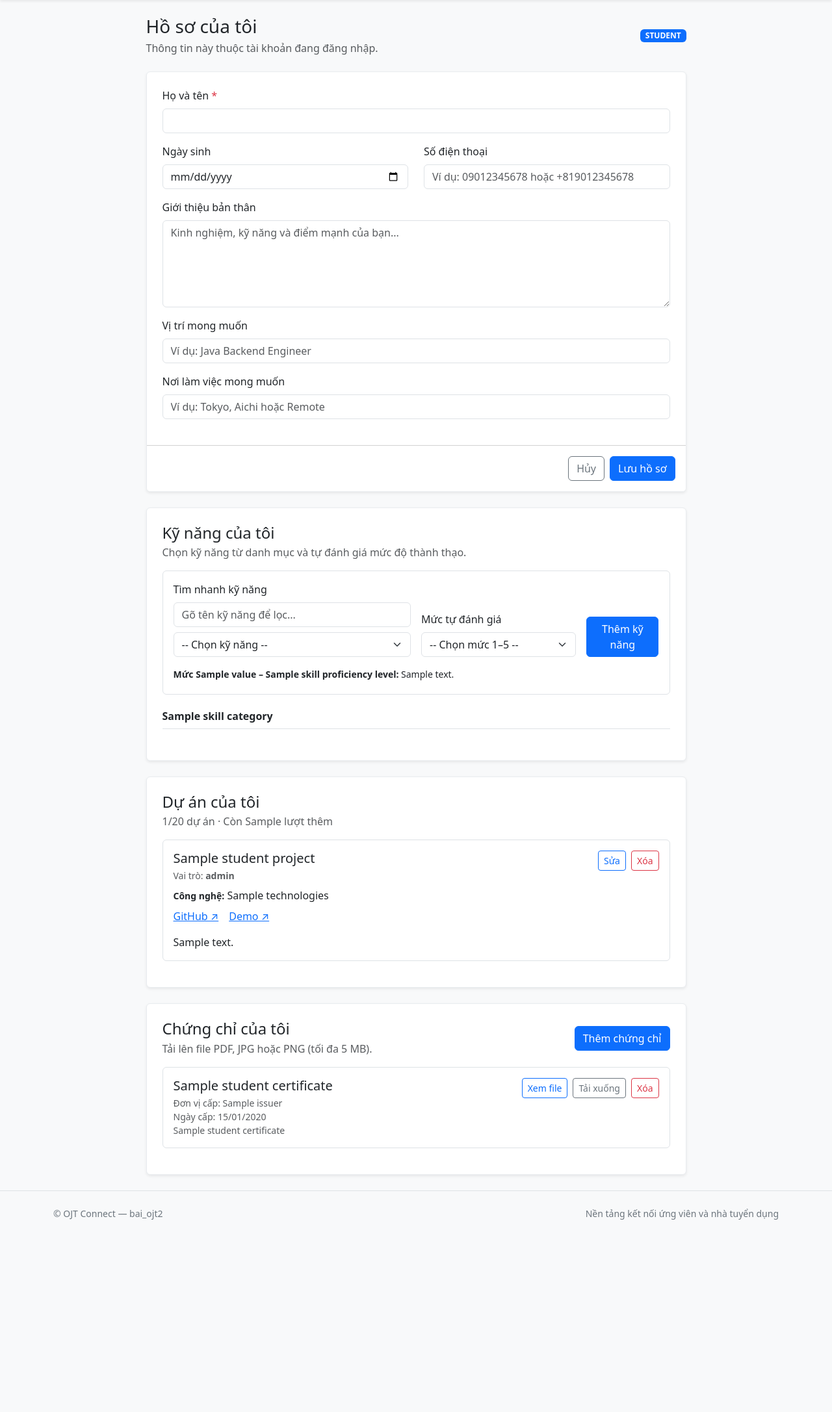
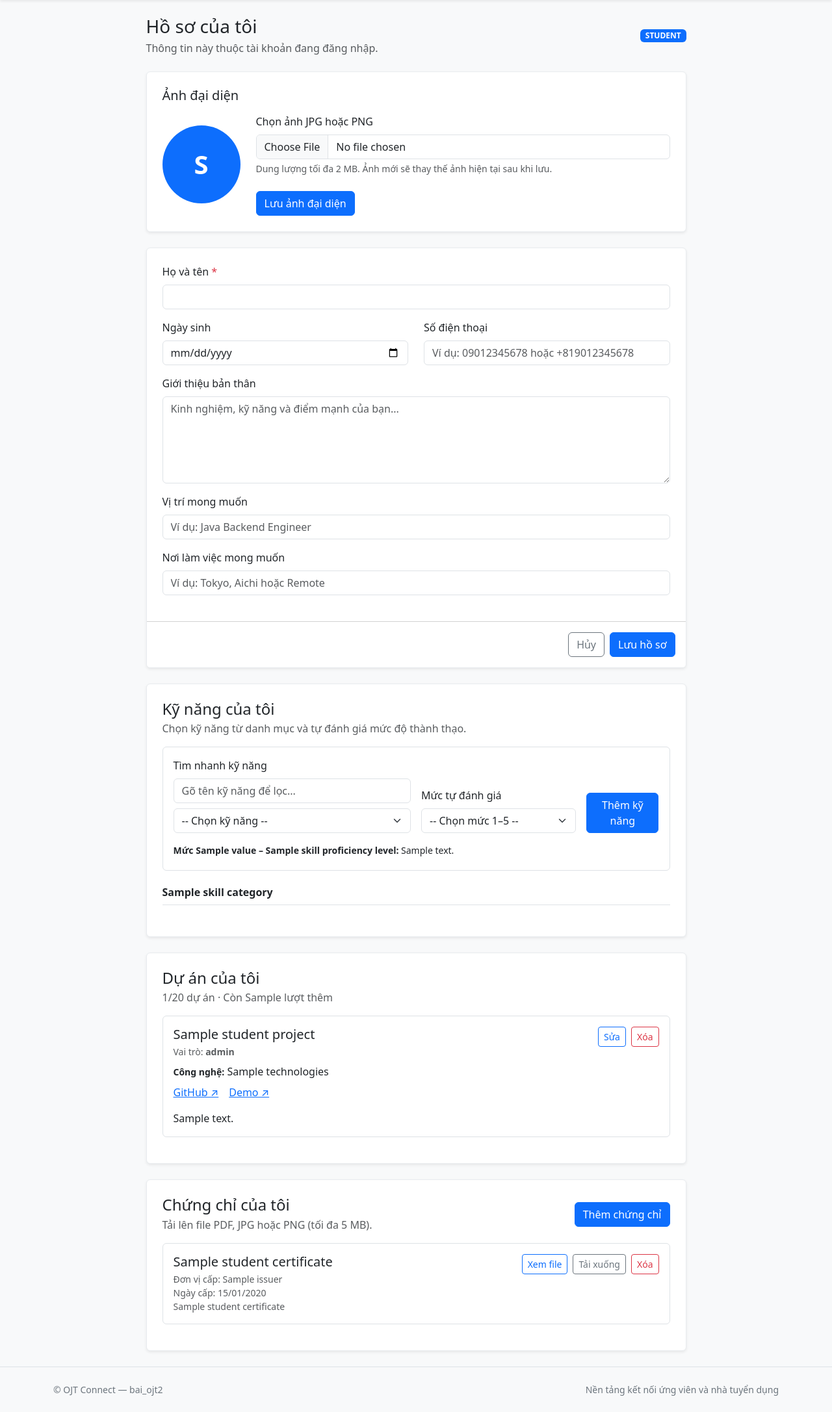
Before and after one commit to cuongtyty26-sudo/bai_ojt2, a Spring app: template src/main/resources/templates/me/profile.html in a window 1280 px wide. Shown: the part 56-2229 px from the top of the page at 65% size. Before the commit the page ends 1933 px from the top, so only its background shows below. Run offline with Thymeleaf, Linux system fonts and the light colour scheme; the template is opened without the code that fills it: most values are stand-ins (such as "Sample title", 1, 10 or a date in 2020); data that the repository does not hold is empty; some of the project's set-up classes (security, data sources, template engines, error pages and the like) are left out, and stand-ins take their place; database files in the repository are not loaded.

Commit message:
T4E7A6A: thêm form upload và xem trước ảnh đại diện

```diff
--- a/src/main/resources/templates/me/profile.html
+++ b/src/main/resources/templates/me/profile.html
@@ -12,6 +12,36 @@
                 </div>
                 <span class="badge text-bg-primary">STUDENT</span>
             </div>
+
+            <section class="card shadow-sm mb-4">
+                <div class="card-body p-4">
+                    <h2 class="h5 mb-3">Ảnh đại diện</h2>
+                    <div class="d-flex flex-wrap align-items-center gap-4">
+                        <div class="flex-shrink-0">
+                            <img id="avatarPreview" th:if="${avatarExists}" th:src="@{/me/avatar}"
+                                 alt="Ảnh đại diện" class="rounded-circle border"
+                                 style="width:120px;height:120px;object-fit:cover;">
+                            <img id="avatarPreview" th:unless="${avatarExists}" src="" alt="Xem trước ảnh đại diện"
+                                 class="rounded-circle border d-none"
+                                 style="width:120px;height:120px;object-fit:cover;">
+                            <div id="avatarInitial" th:unless="${avatarExists}"
+                                 class="rounded-circle bg-primary text-white d-flex align-items-center justify-content-center fw-bold"
+                                 style="width:120px;height:120px;font-size:2.5rem;"
+                                 th:text="${#strings.toUpperCase(#strings.substring(profileForm.fullName, 0, 1))}">N</div>
+                        </div>
+                        <div class="flex-grow-1">
+                            <form th:action="@{/me/avatar}" method="post" enctype="multipart/form-data" id="avatarForm">
+                                <label for="avatarFile" class="form-label">Chọn ảnh JPG hoặc PNG</label>
+                                <input id="avatarFile" name="avatarFile" type="file" class="form-control"
+                                       accept=".jpg,.jpeg,.png,image/jpeg,image/png" required>
+                                <div class="form-text">Dung lượng tối đa 2 MB. Ảnh mới sẽ thay thế ảnh hiện tại sau khi lưu.</div>
+                                <div id="avatarPreviewError" class="text-danger small mt-2" role="alert"></div>
+                                <button type="submit" class="btn btn-primary mt-3">Lưu ảnh đại diện</button>
+                            </form>
+                        </div>
+                    </div>
+                </div>
+            </section>
 
             <form th:action="@{/me/profile}" th:object="${profileForm}" method="post"
                   class="card shadow-sm">
@@ -259,6 +289,41 @@
     </div>
     <script>
         document.addEventListener('DOMContentLoaded', function () {
+            const avatarInput = document.getElementById('avatarFile');
+            const avatarPreview = document.getElementById('avatarPreview');
+            const avatarInitial = document.getElementById('avatarInitial');
+            const avatarError = document.getElementById('avatarPreviewError');
+            let previewUrl = null;
+            if (avatarInput) {
+                avatarInput.addEventListener('change', function () {
+                    avatarError.textContent = '';
+                    const file = this.files && this.files[0];
+                    if (!file) return;
+                    const allowedTypes = ['image/jpeg', 'image/png'];
+                    if (!allowedTypes.includes(file.type) || !/\\.(jpe?g|png)$/i.test(file.name)) {
+                        avatarError.textContent = 'Chỉ chấp nhận ảnh JPG hoặc PNG.';
+                        this.value = '';
+                        return;
+                    }
+                    if (file.size > 2 * 1024 * 1024) {
+                        avatarError.textContent = 'Ảnh đại diện không được vượt quá 2 MB.';
+                        this.value = '';
+                        return;
+                    }
+                    if (previewUrl) URL.revokeObjectURL(previewUrl);
+                    previewUrl = URL.createObjectURL(file);
+                    avatarPreview.src = previewUrl;
+                    avatarPreview.classList.remove('d-none');
+                    if (avatarInitial) avatarInitial.classList.add('d-none');
+                });
+                document.getElementById('avatarForm').addEventListener('submit', function (event) {
+                    if (!avatarInput.files || !avatarInput.files.length) {
+                        event.preventDefault();
+                        avatarError.textContent = 'Vui lòng chọn ảnh trước khi lưu.';
+                    }
+                });
+            }
+
             const search = document.getElementById('skillSearch');
             const select = document.getElementById('skillId');
             if (!search || !select) return;
```
